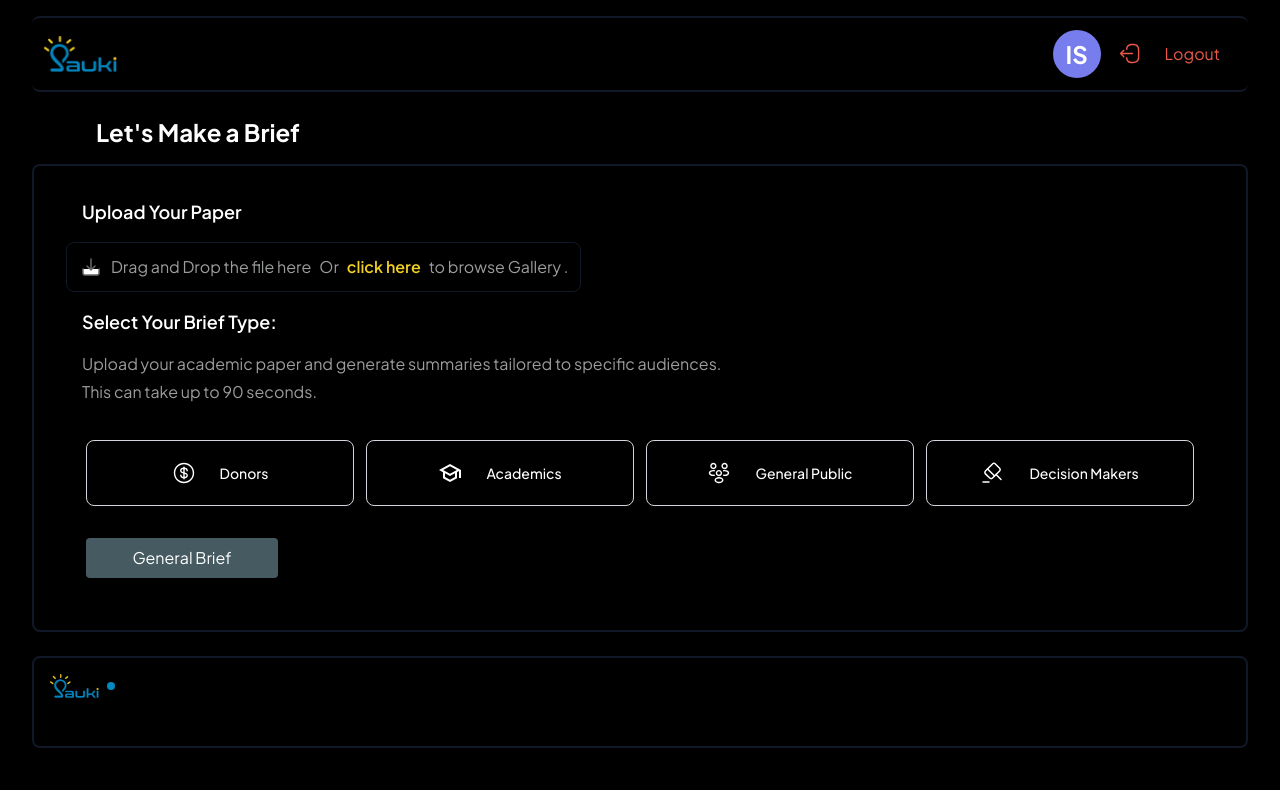
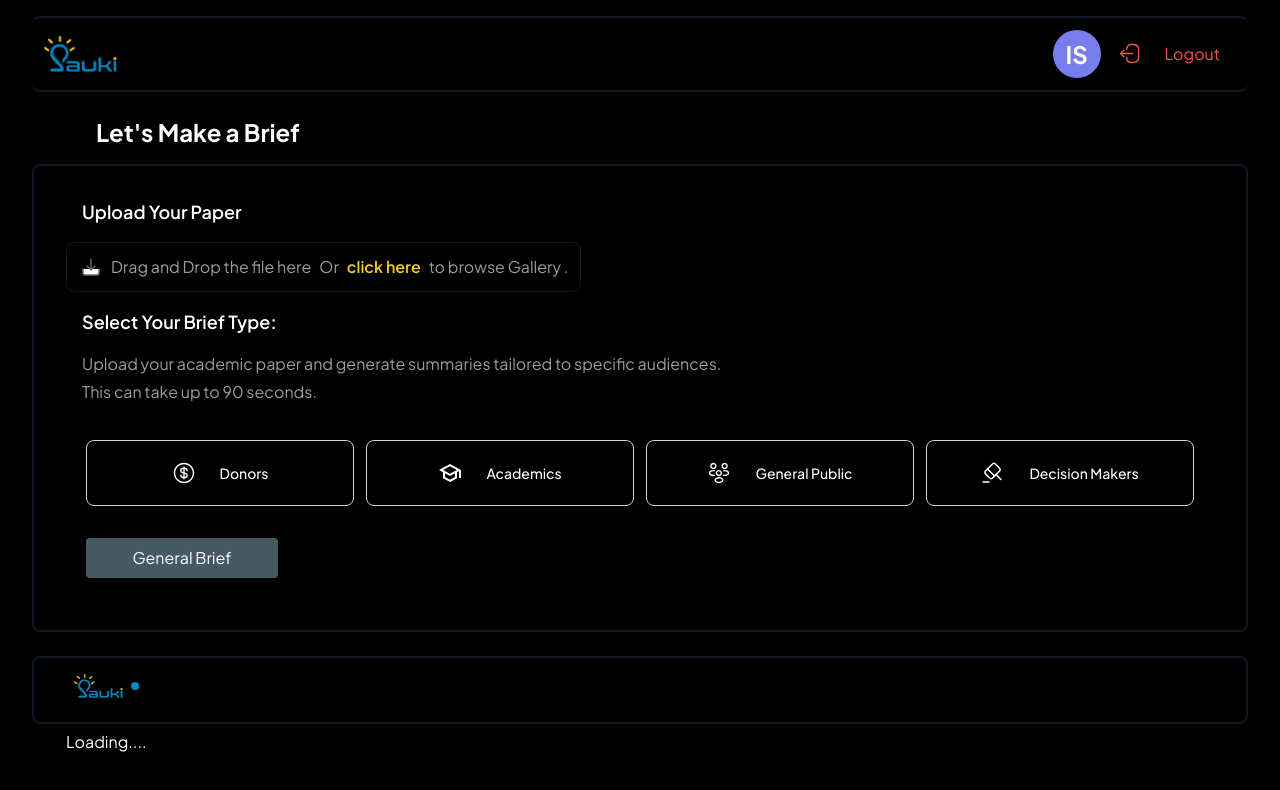
Before and after one commit to Zikam1/Sauki, a Nuxt app: page /brief-generator in a window 1280 px wide. Both pictures are taken after a click on the button "General Brief". Shown: the top 790 px of the page. Built offline with nearby package versions, Linux system fonts and the light colour scheme; a web font is replaced by a local one.

Commit message:
feat: added the gif logo

```diff
--- a/pages/brief-generator.vue
+++ b/pages/brief-generator.vue
@@ -157,12 +157,15 @@
   <div class="relative flex flex-col items-center justify-center bg-black bg-opacity-96 border-2 border-gray-900 rounded-lg w-full p-4 sm:p-8 mb-6 mx-auto">
     <!-- Logo and Blinking Dot on the Left -->
     <div
-      v-if="showLogo"
-      class="absolute left-4 top-4 flex items-center gap-x-2 transition-opacity duration-500"
-    >
-      <img src="../assets/sauki-logo.png" alt="Logo" class="h-6  w-auto" />
-      <div class="w-2 h-2 bg-saukiBlue rounded-full animate-blink"></div>
-    </div>
+  v-if="showLogo"
+  class="absolute left-8 top-4 flex flex-col items-center gap-y-8 transition-opacity duration-500"
+>
+  <div class="flex items-center gap-x-2">
+    <img src="../assets/sauki-logo.png" alt="Logo" class="h-6 w-auto" />
+    <div class="w-2 h-2 bg-saukiBlue rounded-full animate-blink"></div>
+  </div>
+  <div v-show="loading" class="text-white">Loading....</div>
+</div>
 
     <!-- Centered Preloader GIF -->
     <div v-if="!showLogo" class="relative flex items-center justify-center pb-8">
@@ -172,8 +175,8 @@
 
 
 
-      <div v-show="loading" class=" font-['Plus Jakarta Sans']  Plus Jakarta Sans'">Loading....</div>
-      <div v-show="showData" v-html="summary.data" class=" sans-serif font-['Plus Jakarta Sans'] text-wr md:pb-12" />
+      <!-- <div v-show="loading" class="text-white">Loading....</div> -->
+      <div v-show="showData" v-html="summary.data" class=" sans-serif font-['Plus Jakarta Sans'] text-wr md:mt-16" />
     </div>
     <div>
     <div v-if="isVisible" v-html="data" class="mt-4 p-2 border rounded"></div>
```
